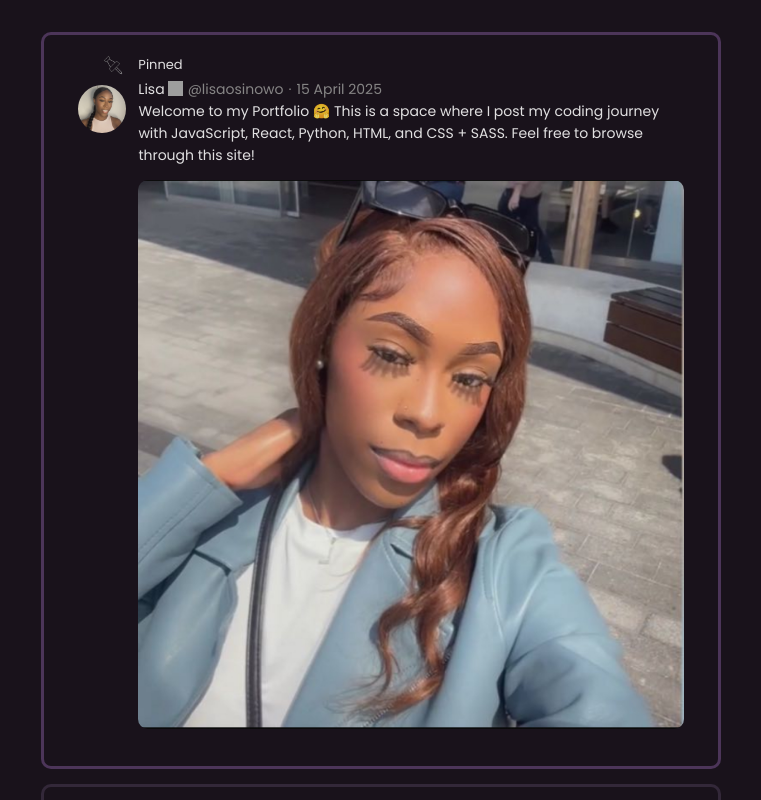
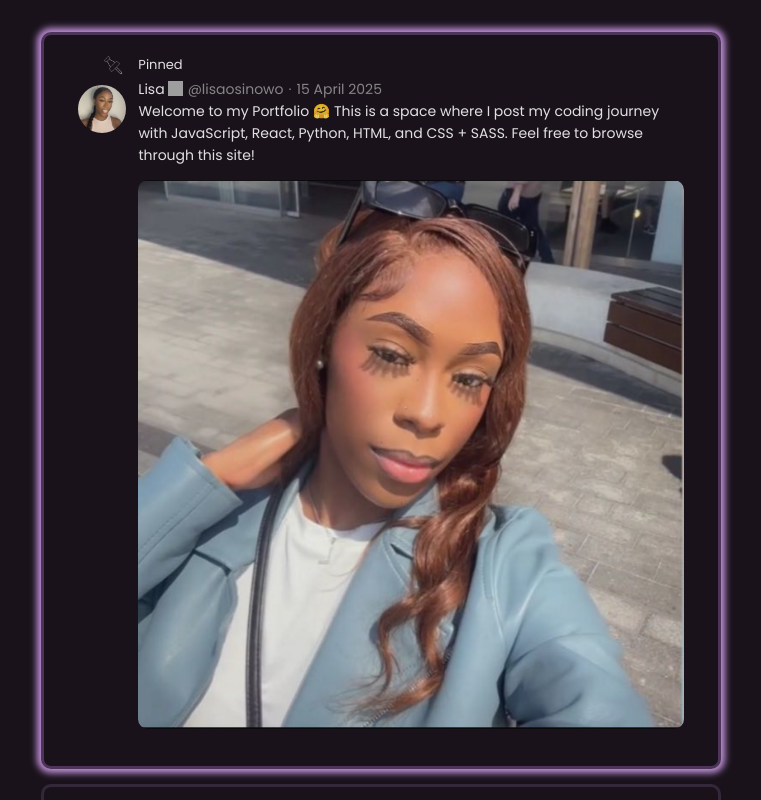
Before and after one commit to lisaosinowo/my-react-portfolio, a React (Vite) app: page / in a window 1280 px wide. In both pictures the pointer is over the element 640 px from the left and 1060 px from the top of the page. Shown: the part 660-1460 px from the top of the page, without its empty margins (259-1020 px from the left). Built offline with nearby package versions, Linux system fonts and the light colour scheme; grey boxes are pictures that could not be loaded.

Commit message:
Added box shadow to each feed item

```diff
--- a/src/styles/_feed.scss
+++ b/src/styles/_feed.scss
@@ -9,12 +9,14 @@
    border: 3px solid variables.$dark-navy-purple3;
    margin: auto;
    @include mixins.section-width;
+   transition: all 0.4s ease;
 }
 
 .feed-section-containers:hover,
 .about-main-container:hover,
 .projects-main-container:hover {
    border: 3px solid variables.$navy-purple;
+   box-shadow: 0 0 7px 4px variables.$lilac;
    cursor: pointer;
 }
 
```
